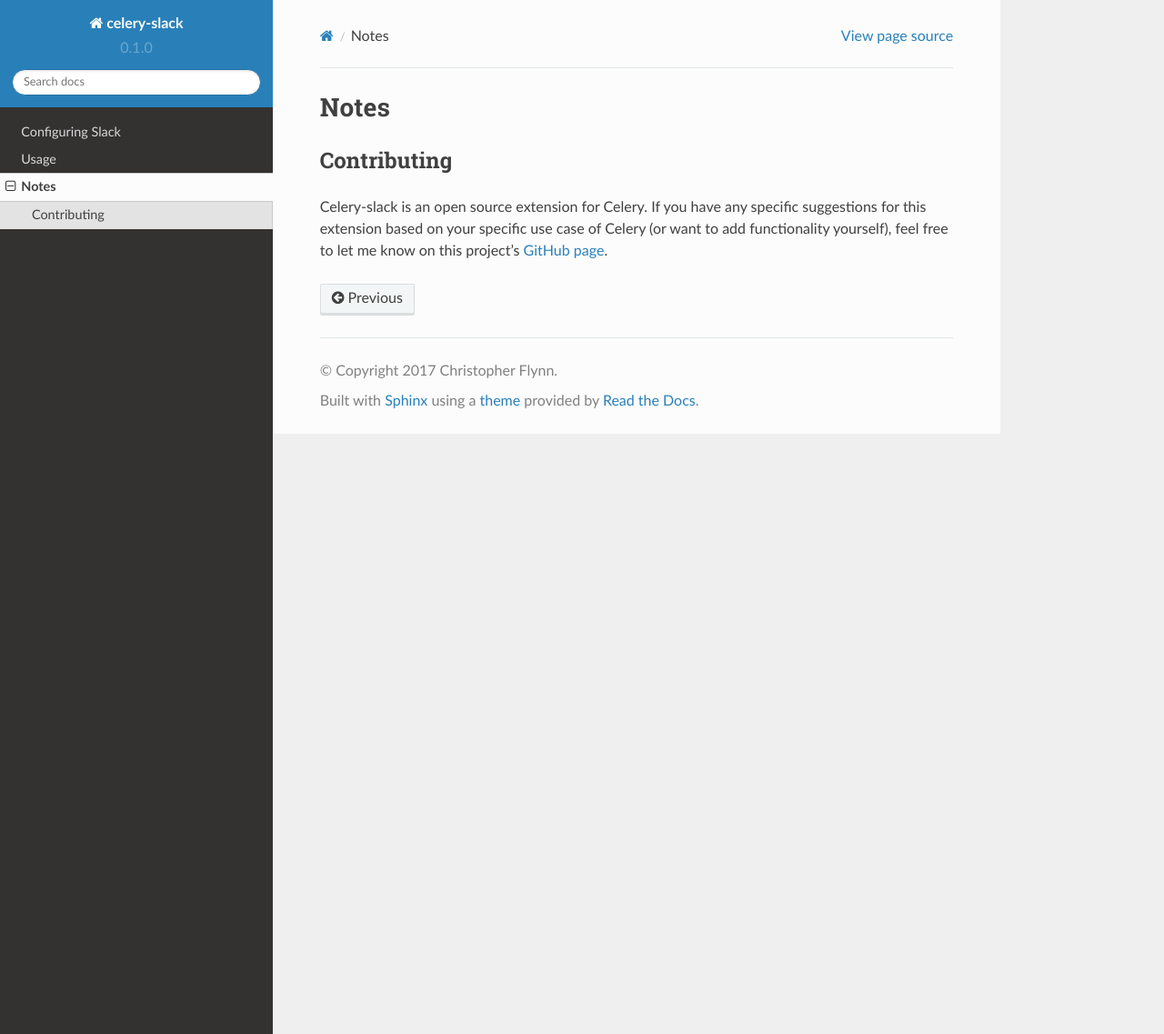
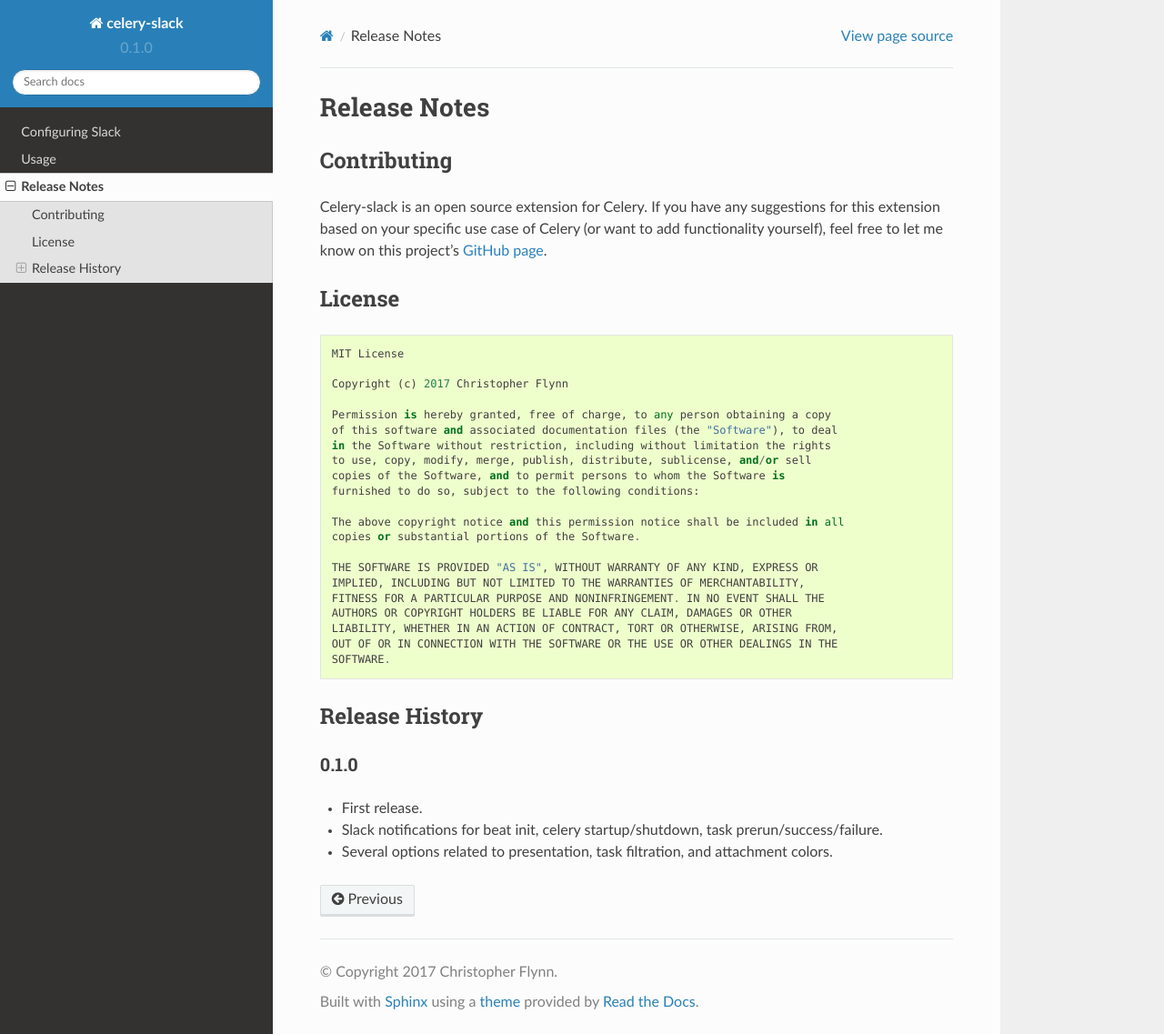
Before and after one commit to crflynn/celery-slack, a Sphinx documentation site: the page built from docs/notes.rst, in a window 1280 px wide and 1137 px high. Shown: the whole window at 91% size. Built offline with Sphinx 7.4.7 and the Read the Docs theme 2.0.0, drawn with Linux system fonts in a browser that asks for light colours.

Commit message:
add license and history to docs/notes; add TODO to readme

```diff
--- a/HISTORY.rst
+++ b/HISTORY.rst
@@ -1,5 +1,3 @@
-.. :history:
-
 Release History
 ---------------
 
@@ -7,5 +5,5 @@
 ~~~~~
 
 * First release.
-* Slack notifications for beat init, celery startup/shutdown, task prerun/success/failure
+* Slack notifications for beat init, celery startup/shutdown, task prerun/success/failure.
 * Several options related to presentation, task filtration, and attachment colors.
--- a/docs/notes.rst
+++ b/docs/notes.rst
@@ -1,10 +1,20 @@
-Notes
-=====
+Release Notes
+=============
 
 Contributing
 ------------
 
-Celery-slack is an open source extension for Celery. If you have any specific
+Celery-slack is an open source extension for Celery. If you have any
 suggestions for this extension based on your specific use case of Celery
 (or want to add functionality yourself), feel free to let me know on this
 project's `GitHub page <https://github.com/crflynn/celery-slack>`_.
+
+License
+-------
+
+.. include:: ../LICENSE.txt
+    :literal:
+
+
+
+.. include:: ../HISTORY.rst
--- a/docs/slack.rst
+++ b/docs/slack.rst
@@ -42,4 +42,6 @@
 
 If a webhook response contains response code 429, celery-slack will suppress
 all messages for a time period given by the Retry-After response header. Upon
-returning, celery-slack will post a WARNING message to Slack.
+returning, celery-slack will post a WARNING message to Slack. You should make
+appropriate changes to your schedule or celery-slack options if you
+see this warning.
```
Also changed, not shown: README.md (+6 -0 lines).
